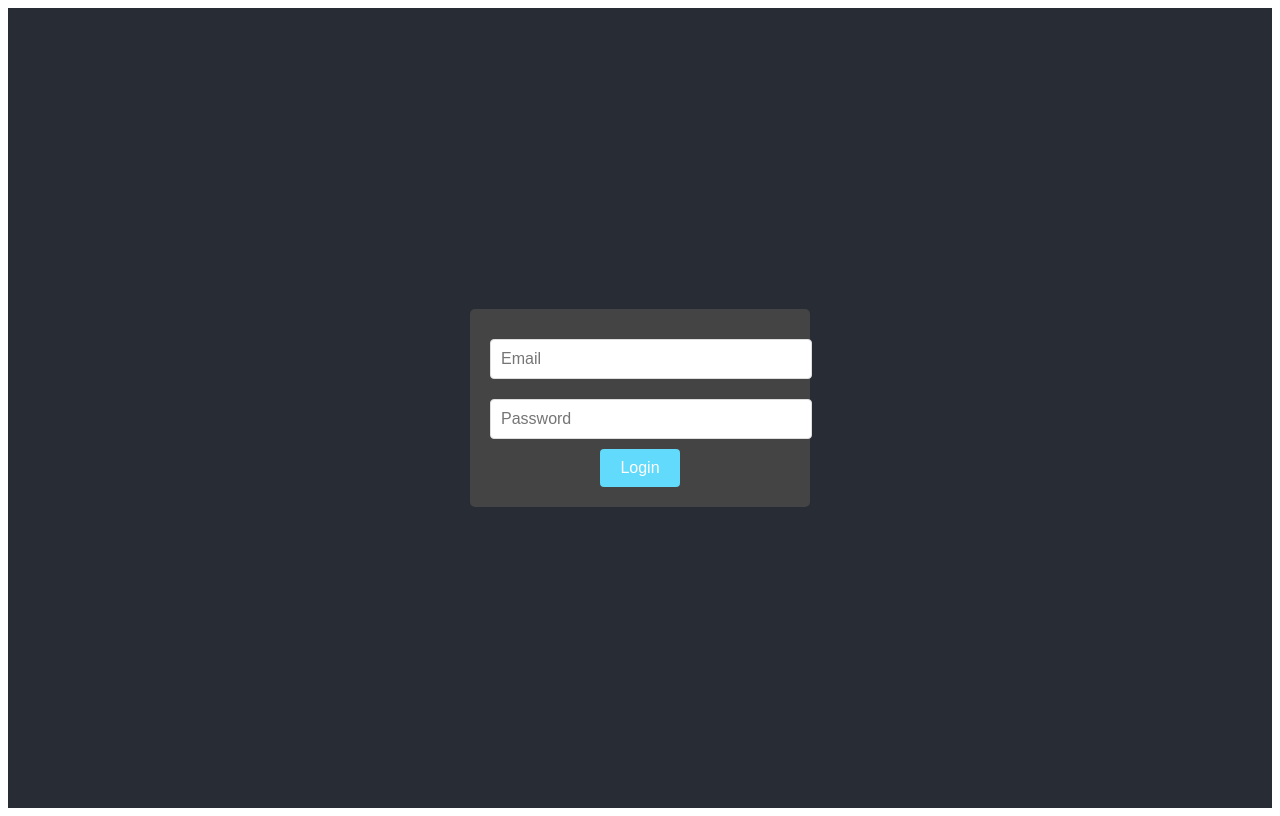
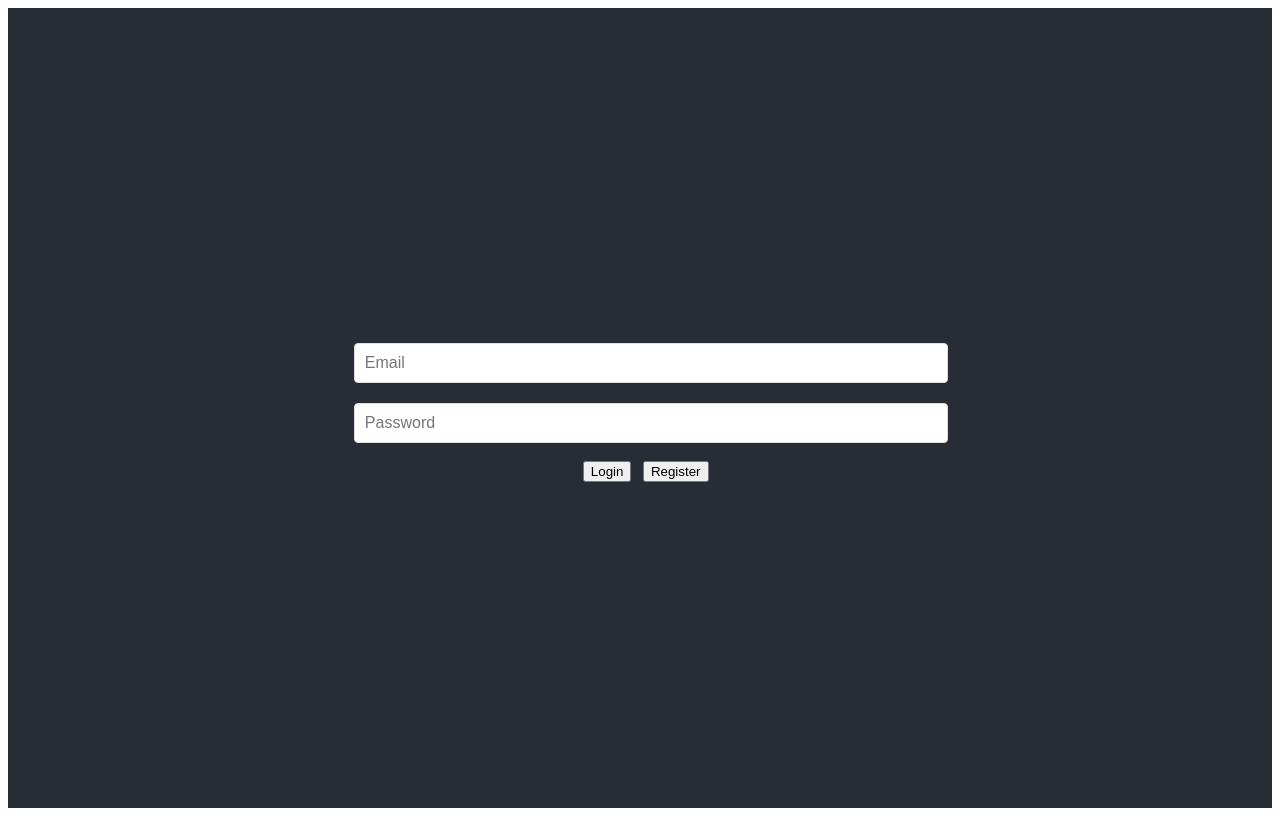
Before and after one commit to sinaghabeli/FWK22-Grupp3-Frontend-Authorization, a React (Create React App) app: page / in a window 1280 px wide. Built offline with nearby package versions, Linux system fonts and the light colour scheme.

Commit message:
Styles added

```diff
--- a/package.json
+++ b/package.json
@@ -17,6 +17,7 @@
     "react-dom": "^18.2.0"
   },
   "devDependencies": {
+    "@babel/plugin-proposal-private-property-in-object": "^7.21.11",
     "react-scripts": "^5.0.1"
   },
   "browserslist": {
--- a/src/App.css
+++ b/src/App.css
@@ -52,3 +52,7 @@
 .login-button:hover {
   background-color: #21a1f1;
 }
+
+.auth-button {
+  margin-left: 2%;
+}
--- a/src/App.js
+++ b/src/App.js
@@ -9,7 +9,7 @@ function App() {
 
   const handleLogin = async () => {
     try {
-      const response = await fetch("http://localhost:3001/auth/login", {
+      const response = await fetch("http://localhost:5000/auth/login", {
         method: "POST",
         headers: { "Content-Type": "application/json" },
         body: JSON.stringify({ email, password }),
@@ -27,10 +27,28 @@ function App() {
     }
   };
 
+  const handleRegister = async () => {
+    try {
+      const response = await fetch("http://localhost:5000/auth/register", {
+        method: "POST",
+        headers: { "Content-Type": "application/json" },
+        body: JSON.stringify({ email, password }),
+      });
+
+      if (!response.ok) {
+        throw new Error("Registration failed");
+      }
+
+      alert("Registration successful! You can now login.");
+    } catch (error) {
+      alert(error.message || "Registration failed!");
+    }
+  };
+
   const handleLogout = () => {
-    localStorage.removeItem("access_token"); // Remove token
-    setAuthenticated(false); // Update authentication state
-    setData(null); // Clear fetched data
+    localStorage.removeItem("access_token");
+    setAuthenticated(false);
+    setData(null);
   };
 
   const fetchData = async () => {
@@ -42,7 +60,6 @@ function App() {
 
       if (!response.ok) {
         if (response.status === 401) {
-          // Unauthorized
           handleLogout();
           alert("Session expired. Please login again.");
           return;
@@ -70,7 +87,7 @@ function App() {
             <button onClick={handleLogout}>Logout</button>
           </>
         ) : (
-          <div className="login-container">
+          <div className="auth-container">
             <input
               type="email"
               value={email}
@@ -85,8 +102,11 @@ function App() {
               placeholder="Password"
               className="input-field"
             />
-            <button onClick={handleLogin} className="login-button">
+            <button onClick={handleLogin} className="auth-button">
               Login
+            </button>
+            <button onClick={handleRegister} className="auth-button">
+              Register
             </button>
           </div>
         )}
```
Also changed, not shown: 1 other file (tests, documents, lock files or other folders).
